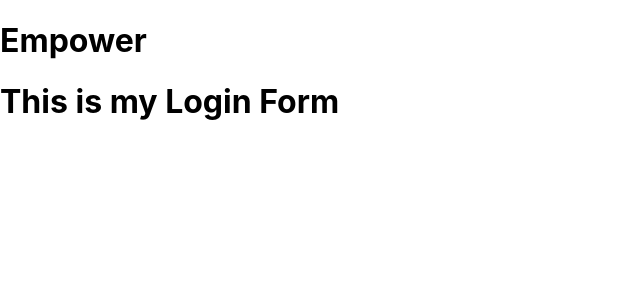
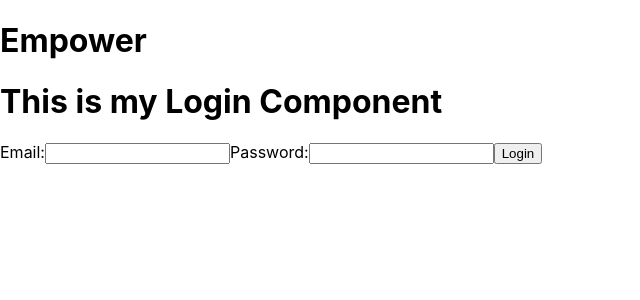
Before and after one commit to TabathaSlatton/Empower-Frontend, a React (Create React App) app: page / in a window 1280 px wide. Shown: the top 300 px of the page, without its empty margins (0-640 px from the left). Built offline with nearby package versions, Linux system fonts and the light colour scheme.

Commit message:
added login form

```diff
--- a/src/components/Login.js
+++ b/src/components/Login.js
@@ -5,9 +5,20 @@ export default class Login extends Component {
 
     render(){
         return(
-            <h1>
-                This is my Login Form
-            </h1>
+            <>
+                <h1>This is my Login Component</h1>
+                <form>
+                    <label>
+                        Email:
+                        <input type="email" name="email" />
+                    </label>
+                    <label>
+                        Password:
+                        <input type="password" name="password" />
+                    </label>
+                    <input type="submit" value="Login" />
+                </form>
+            </>
         )
     }
 }
```
Also changed, not shown: 1 other file (tests, documents, lock files or other folders).
